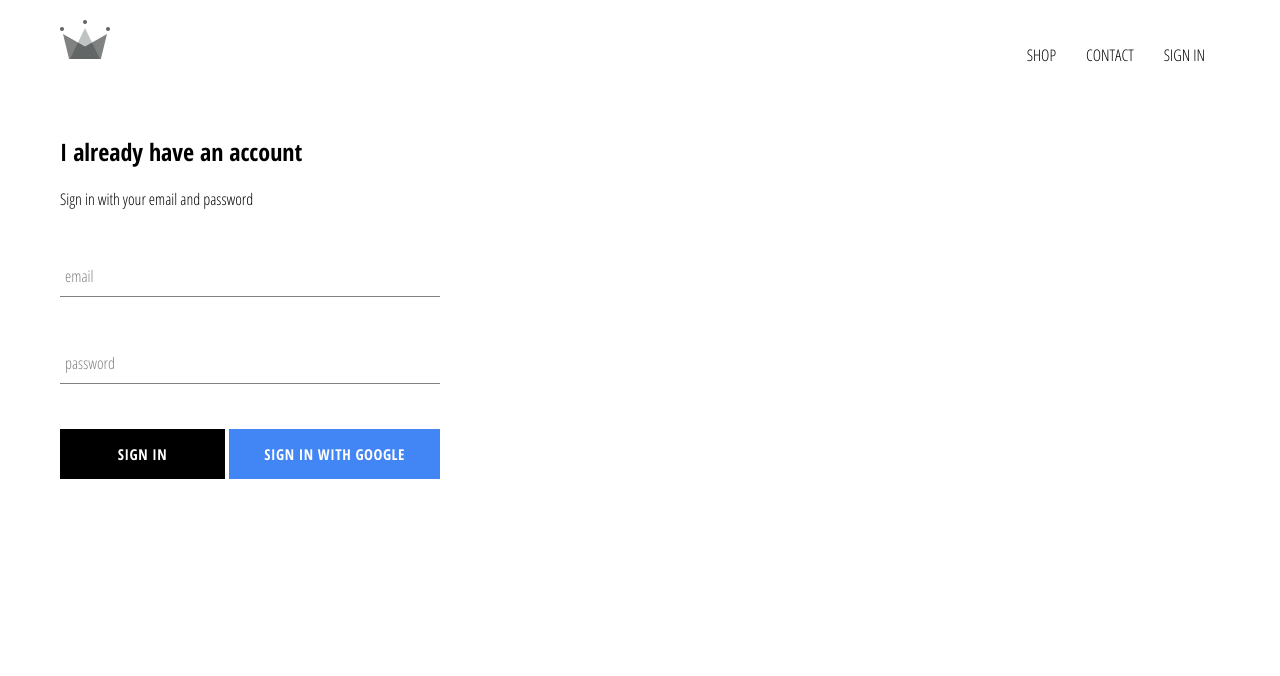
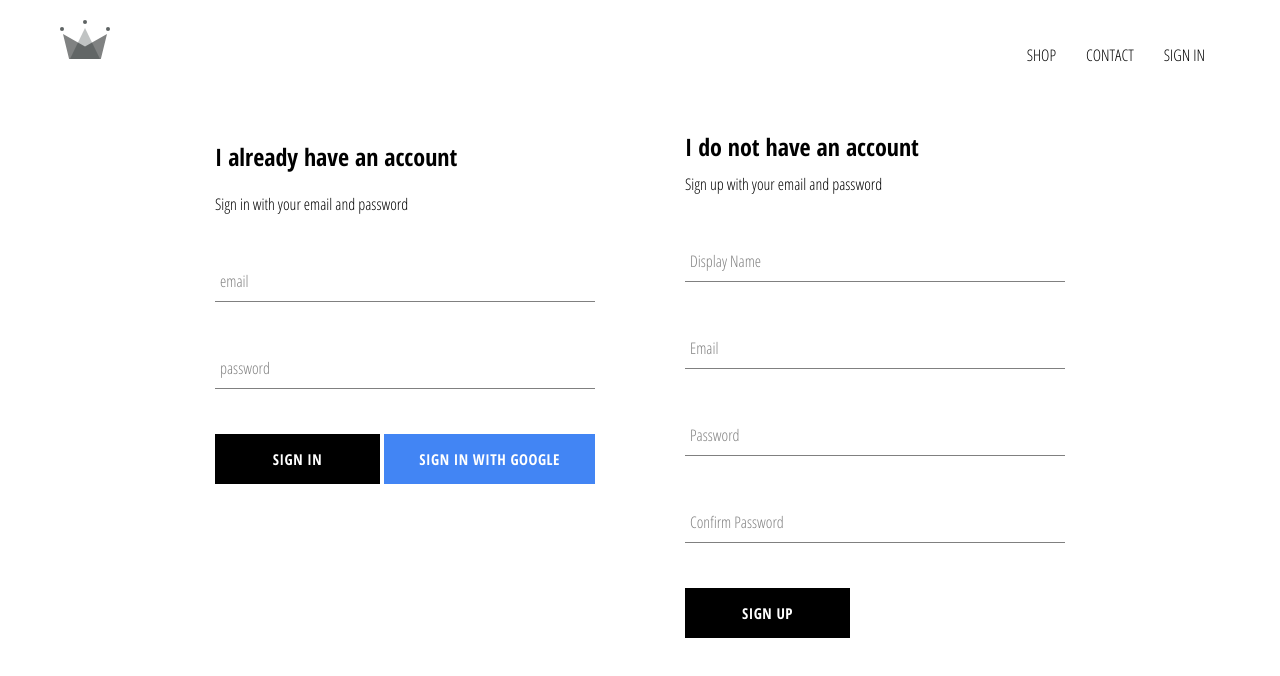
Before and after one commit to jrios002/clothing-app, a React (Create React App) app: page /signin in a window 1280 px wide. Shown: the top 676 px of the page. Built offline with nearby package versions, Linux system fonts and the light colour scheme; no server answers.

Commit message:
added firebase database for users and email sign up

```diff
--- a/src/App.js
+++ b/src/App.js
@@ -5,7 +5,7 @@ import HomePage from './pages/homepage/homepage';
 import ShopPage from './pages/shop/shop';
 import SignInAndSignUpPage from './pages/signInAndSignUp/signInAndSignUp';
 import Header from './components/header/header';
-import { auth } from './firebase/firebase';
+import { auth, createUserProfileDocument } from './firebase/firebase';
 
 class App extends React.Component {
   constructor() {
@@ -19,10 +19,21 @@ class App extends React.Component {
   unsubscribeFromAuth = null;
 
   componentDidMount() {
-    this.unsubscribeFromAuth = auth.onAuthStateChanged(user => {
-      this.setState({ currentUser: user });
+    this.unsubscribeFromAuth = auth.onAuthStateChanged(async userAuth => {
+      if (userAuth) {
+        const userRef = await createUserProfileDocument(userAuth);
 
-      console.log(user);
+        userRef.onSnapshot(snapShot => {
+          this.setState({
+            currentUser: {
+              id: snapShot.id,
+              ...snapShot.data()
+            }
+          });
+          console.log(this.state);
+        });
+      }
+      this.setState({currentUser: userAuth});
     });
   }
 
--- /dev/null
+++ b/src/components/signUp/signUp.js
@@ -0,0 +1,99 @@
+import React from 'react';
+import FormInput from '../formInput/formInput';
+import CustomButton from '../customButton/customButton';
+import { auth, createUserProfileDocument } from '../../firebase/firebase';
+import './signUp.scss';
+
+class SignUp extends React.Component {
+    constructor(){
+        super();
+
+        this.state = {
+            displayName: '',
+            email: '',
+            password: '',
+            confirmPassword: ''
+        }
+    }
+
+    handleSubmit = async event => {
+        event.preventDefault();
+
+        const { displayName, email, password, confirmPassword } = this.state;
+
+        if(password !== confirmPassword) {
+            alert("Passwords don't match");
+            return;
+        }
+
+        try {
+            const { user } = await auth.createUserWithEmailAndPassword(email, password);
+
+            await createUserProfileDocument(user, { displayName });
+
+            this.setState({
+                displayName: '',
+                email: '',
+                password: '',
+                confirmPassword: ''
+            });
+        } catch (error) {
+            console.error(error);
+        }
+    };
+
+    handleChange = event => {
+        const { name, value } = event.target;
+
+        this.setState({[name]: value});
+
+
+    }
+
+    render() {
+        const { displayName, email, password, confirmPassword } = this.state;
+        return(
+            <div className='signUp'>
+                <h2 className='title'>I do not have an account</h2>
+                <span>Sign up with your email and password</span>
+                    <form className='signUpForm' onSubmit={this.handleSubmit}>
+                        <FormInput
+                            type='text'
+                            name='displayName'
+                            value={displayName}
+                            onChange={this.handleChange}
+                            label='Display Name'
+                            required
+                        />
+                        <FormInput
+                            type='email'
+                            name='email'
+                            value={email}
+                            onChange={this.handleChange}
+                            label='Email'
+                            required
+                        />
+                        <FormInput
+                            type='password'
+                            name='password'
+                            value={password}
+                            onChange={this.handleChange}
+                            label='Password'
+                            required
+                        />
+                        <FormInput
+                            type='password'
+                            name='confirmPassword'
+                            value={confirmPassword}
+                            onChange={this.handleChange}
+                            label='Confirm Password'
+                            required
+                        />
+                        <CustomButton type='submit'>SIGN UP</CustomButton>
+                    </form>
+            </div>
+        )
+    }
+}
+
+export default SignUp;
--- /dev/null
+++ b/src/components/signUp/signUp.scss
@@ -0,0 +1,9 @@
+.signUp {
+    display: flex;
+    flex-direction: column;
+    width: 380px;
+
+    .title {
+        margin: 10px 0;
+    }
+}
--- a/src/firebase/firebase.js
+++ b/src/firebase/firebase.js
@@ -13,6 +13,32 @@ const config = {
     measurementId: "G-67N7C664LX"
 };
 
+export const createUserProfileDocument = async (userAuth, additionalData) => {
+    if(!userAuth) return;
+
+    const userRef = firestore.doc(`users/${userAuth.uid}`);
+
+    const snapShot = await userRef.get();
+
+    if(!snapShot.exists) {
+        const { displayName, email } = userAuth;
+        const createdAt = new Date();
+
+        try {
+            await userRef.set({
+                displayName,
+                email,
+                createdAt,
+                ...additionalData
+            })
+        } catch(error) {
+            console.log('error creating user', error.message);
+        }
+    }
+
+    return userRef;
+};
+
 firebase.initializeApp(config);
 
 export const auth = firebase.auth();
--- a/src/pages/signInAndSignUp/signInAndSignUp.js
+++ b/src/pages/signInAndSignUp/signInAndSignUp.js
@@ -1,10 +1,12 @@
 import React from 'react';
 import SignIn from '../../components/signIn/signIn';
+import SignUp from '../../components/signUp/signUp';
 import './signInAndSignUp.scss';
 
 const SignInAndSignUpPage = () => (
     <div className='signInAndSignUp'>
         <SignIn />
+        <SignUp />
     </div>
 );
 
--- a/src/pages/signInAndSignUp/signInAndSignUp.scss
+++ b/src/pages/signInAndSignUp/signInAndSignUp.scss
@@ -0,0 +1,6 @@
+.signInAndSignUp {
+    width: 850px;
+    display: flex;
+    justify-content: space-between;
+    margin: 30px auto;
+}
```
